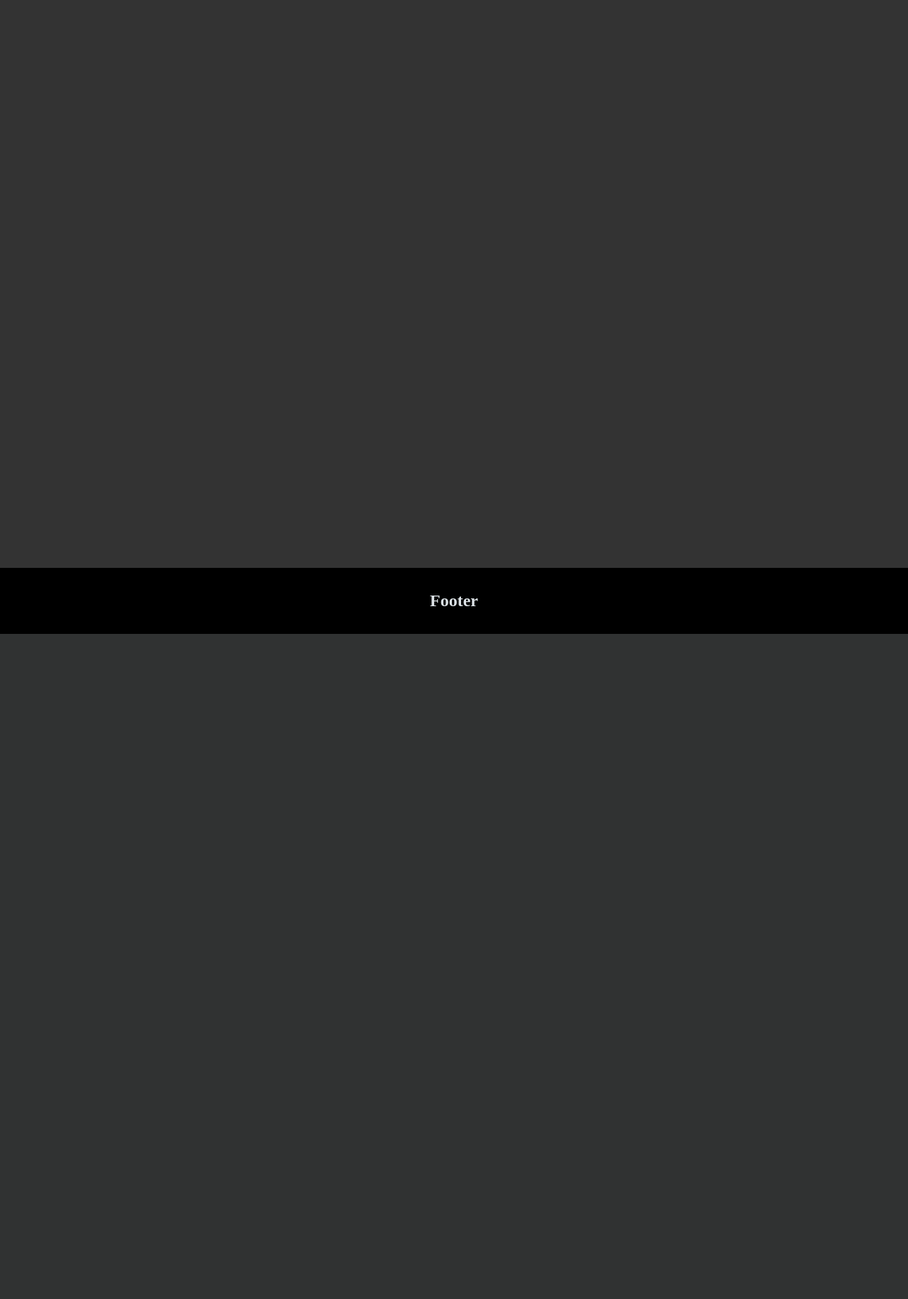
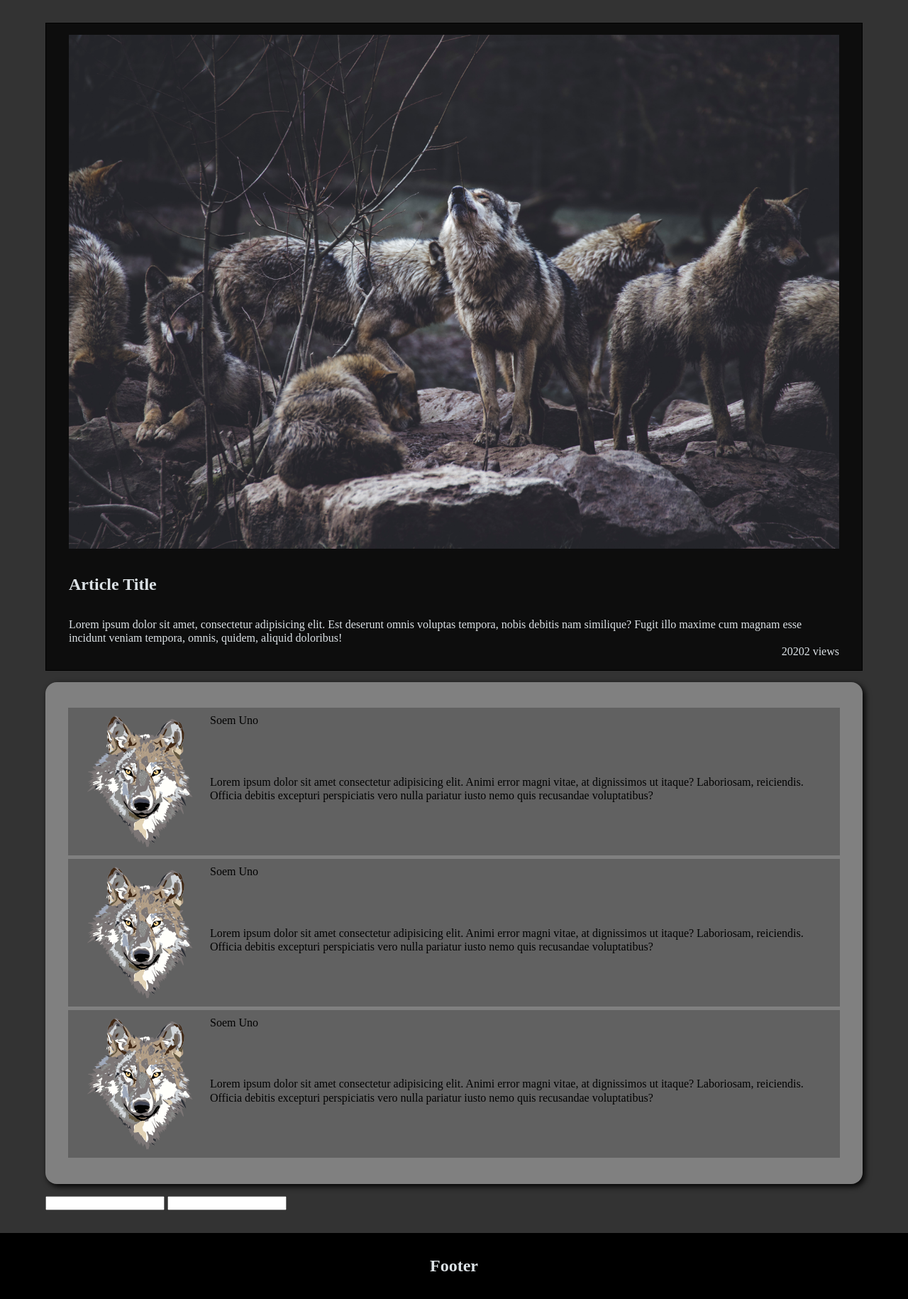
Before and after one commit to Max0nyshchenko/Nature-blog.20.05, a PHP site: page /pages/article.php in a window 1280 px wide. Shown: the part 64-1894 px from the top of the page at 71% size. Before the commit the page ends 957 px from the top, so only its background shows below. Run offline with PHP 8.4, Linux system fonts and the light colour scheme; some web fonts are replaced.

Commit message:
22:04 saturday

```diff
--- /dev/null
+++ b/js/article.js
@@ -0,0 +1,111 @@
+// VARS
+const mainLBImg = document.querySelector(".interesting-fact-img");
+const video = document.querySelector(".showcase-video");
+const footer = document.querySelector("footer");
+const mainLB = document.querySelector(".main-left");
+const mainRB = document.querySelector(".main-right");
+const intFact = document.querySelector(".interesting-fact-text");
+const showcaseCont = document.querySelector(".showcase-container");
+const menuWrapper = document.querySelector(".menu-wrapper");
+const nav = document.querySelector("nav");
+const burger = document.querySelector(".burger");
+const tagBoxWrap = document.querySelector(".tagBox-wrap");
+const menuTags = document.querySelector(".menuTags");
+const tagBoxCloser = document.querySelector(".tagBox-closer");
+
+// Show TagBox
+let tagBoxState = 0;
+function tagBoxListn() {
+  menuTags.addEventListener("click", () => {
+    if (tagBoxState == 0) {
+      tagBoxWrap.classList.add("showTag");
+      clicked = 0;
+      if (window.innerWidth <= 800) {
+        menuWrapper.style.display = "none";
+        burger.classList.remove("X");
+      }
+      tagBoxState++;
+    } else if (tagBoxState == 1) {
+      tagBoxWrap.classList.remove("showTag");
+      tagBoxState = 0;
+    }
+  });
+  tagBoxCloser.addEventListener("click", () => {
+    tagBoxWrap.classList.remove("showTag");
+    tagBoxState = 0;
+  });
+}
+
+// ANIMATION PART
+let scroller =
+  window.requestAnimationFrame ||
+  function (callback) {
+    window.setTimeout(callback, 1000 / 60);
+  };
+
+function isElementInViewport(el) {
+  let DOMRect = el.getBoundingClientRect();
+  let inView = Math.floor(DOMRect.bottom) - window.innerHeight;
+  return inView <= DOMRect.height - 10;
+}
+
+function looper(arr, cl, rem) {
+  if (typeof arr === "array") {
+    arr.forEach((el) => el.classList.add(rem));
+    arr.forEach((element) => {
+      if (isElementInViewport(element)) {
+        element.classList.remove(rem);
+        element.classList.add(cl);
+        return true;
+      }
+    });
+  } else {
+    arr.classList.add(rem);
+    if (isElementInViewport(arr)) {
+      arr.classList.remove(rem);
+      arr.classList.add(cl);
+      return true;
+    }
+  }
+  scroller(() => {
+    looper(arr, cl, rem);
+  });
+}
+
+// Menu Part
+let clicked = 0;
+function menuResp() {
+  burger.addEventListener("click", () => {
+    if (clicked == 0) {
+      menuWrapper.style.display = "grid";
+      clicked++;
+      burger.classList.add("X");
+    } else if (clicked == 1) {
+      menuWrapper.style.display = "none";
+      clicked = 0;
+      burger.classList.remove("X");
+    }
+  });
+}
+
+// DOMCONTENT LOADED
+document.addEventListener("DOMContentLoaded", () => {
+  // Showcase video style
+  // video.style.height = "100vh";
+  // video.style.width = "100vw";
+  // video.style.objectFit = "cover";
+  // video.play();
+  // video.autoplay = true;
+
+  //Animation
+  // looper(mainLBImg, "showImg", "hideImg");
+  // looper(mainLB, "showMainLB", "hideMainLB");
+  // looper(intFact, "showMainLB", "hideMainLB");
+  // looper(mainRB, "showMainRB", "hideMainRB");
+
+  // MENU
+  menuResp();
+
+  // TagBox
+  tagBoxListn();
+});
--- a/pages/article.php
+++ b/pages/article.php
@@ -31,7 +31,7 @@ require "../includes/config.php";
     </div>
   </div>
   <!-- SHOWCASE -->
-  <div class="showcase-container">
+  <div class="showcase-container articlePHP-showcase">
     <!-- NAV -->
     <nav>
       <div class="nature-blog">
@@ -54,16 +54,55 @@ require "../includes/config.php";
 
   <!-- MAIN SECTION -->
   <section class="main-content-wrapper">
-    <main id="section1" class="main-content">
+    <main id="section1" class="main-content articlephp-main-content">
 
+      <!-- Article -->
+      <div class="article articlephp-article">
+        <img src="../media/thomas-bonometti-dtfyRuKG7UY-unsplash.jpg" alt="" />
+        <h2>Article Title</h2>
+        <p>
+          Lorem ipsum dolor sit amet, consectetur adipisicing elit. Est
+          deserunt omnis voluptas tempora, nobis debitis nam similique?
+          Fugit illo maxime cum magnam esse incidunt veniam tempora,
+          omnis, quidem, aliquid doloribus!
+        </p>
+        <p class="articlephp-views">20202 views</p>
+      </div>
 
+      <!-- Comment -->
+      <div class="articlephp-comments-wrap">
+        <div class="articlephp-comments">
+          <div class="articlephp-comment">
+            <img src="../media/wolf-30695.svg" alt="">
+            <div class="usr-name">Soem Uno</div>
+            <div class="usr-comment">Lorem ipsum dolor sit amet consectetur adipisicing elit. Animi error magni vitae, at dignissimos ut itaque? Laboriosam, reiciendis. Officia debitis excepturi perspiciatis vero nulla pariatur iusto nemo quis recusandae voluptatibus?</div>
+          </div>
+          <div class="articlephp-comment">
+            <img src="../media/wolf-30695.svg" alt="">
+            <div class="usr-name">Soem Uno</div>
+            <div class="usr-comment">Lorem ipsum dolor sit amet consectetur adipisicing elit. Animi error magni vitae, at dignissimos ut itaque? Laboriosam, reiciendis. Officia debitis excepturi perspiciatis vero nulla pariatur iusto nemo quis recusandae voluptatibus?</div>
+          </div>
+          <div class="articlephp-comment">
+            <img src="../media/wolf-30695.svg" alt="">
+            <div class="usr-name">Soem Uno</div>
+            <div class="usr-comment">Lorem ipsum dolor sit amet consectetur adipisicing elit. Animi error magni vitae, at dignissimos ut itaque? Laboriosam, reiciendis. Officia debitis excepturi perspiciatis vero nulla pariatur iusto nemo quis recusandae voluptatibus?</div>
+          </div>
+        </div>
+      </div>
+
+      <!-- LeaveComment Area -->
+      <form action="">
+        <input type="text" name="username" id="username">
+        <input type="text" name="nickname" id="nickname">
+      </form>
     </main>
   </section>
+
   <!-- FOOTER -->
   <footer>
     <h2>Footer</h2>
   </footer>
 </body>
-<script src="../js/app.js"></script>
+<script src="../js/article.js"></script>
 
 </html>
--- /dev/null
+++ b/scss/_article.scss
@@ -0,0 +1,52 @@
+// Showcase
+
+div.showcase-container.articlePHP-showcase {
+  grid-template-rows: 8vh 0vh;
+}
+
+.articlephp-article {
+  border: 1px solid black;
+  padding: 1rem 2rem;
+  background-color: darken(#333333, 15);
+  color: #dce2e6;
+  img {
+    width: 100%;
+    object-fit: cover;
+    object-position: center;
+  }
+
+  h2 {
+    padding: 2rem 0;
+  }
+
+  .articlephp-views {
+    text-align: end;
+  }
+}
+
+.articlephp-main-content {
+  grid-template-columns: 1fr !important;
+}
+
+.articlephp-comments {
+  margin: 1rem 0;
+  padding: 2rem;
+  background: grey;
+  border-radius: 1rem;
+  box-shadow: 0.2rem 0.2rem 0.5rem black;
+}
+
+.articlephp-comment {
+  background-color: darken(grey, 12);
+  margin: 0.3rem 0;
+  padding: 0.5rem;
+  display: grid;
+  grid-template-columns: 15vw 2fr;
+  grid-template-rows: auto auto;
+
+  img {
+    width: 100%;
+    grid-row-start: 1;
+    grid-row-end: 3;
+  }
+}
--- a/scss/main.scss
+++ b/scss/main.scss
@@ -358,4 +358,5 @@ footer {
   }
 }
 
+@import "article";
 @import "media";
```
Also changed, not shown: css/main.css (+61 -0 lines), css/main.min.css.
